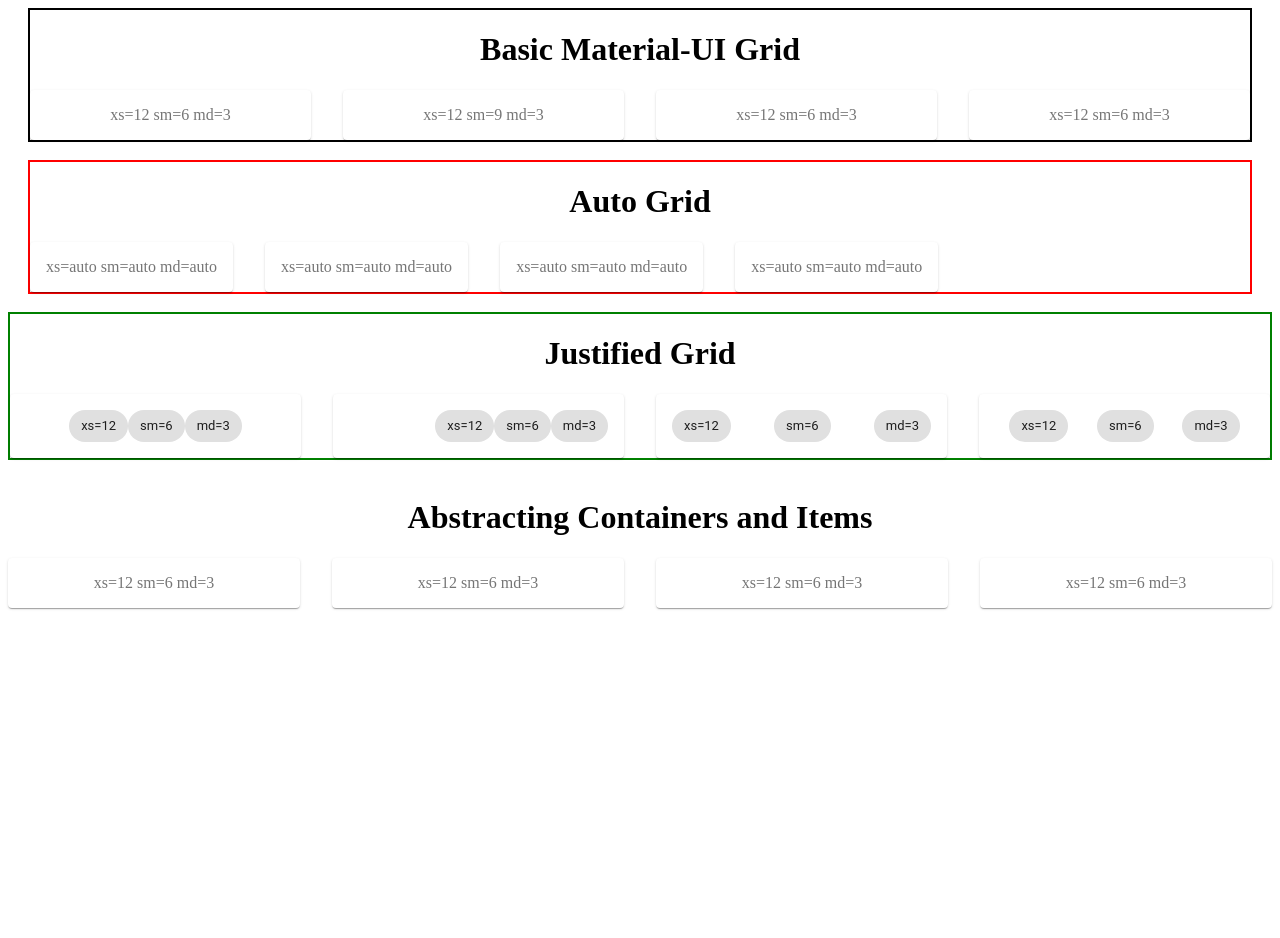
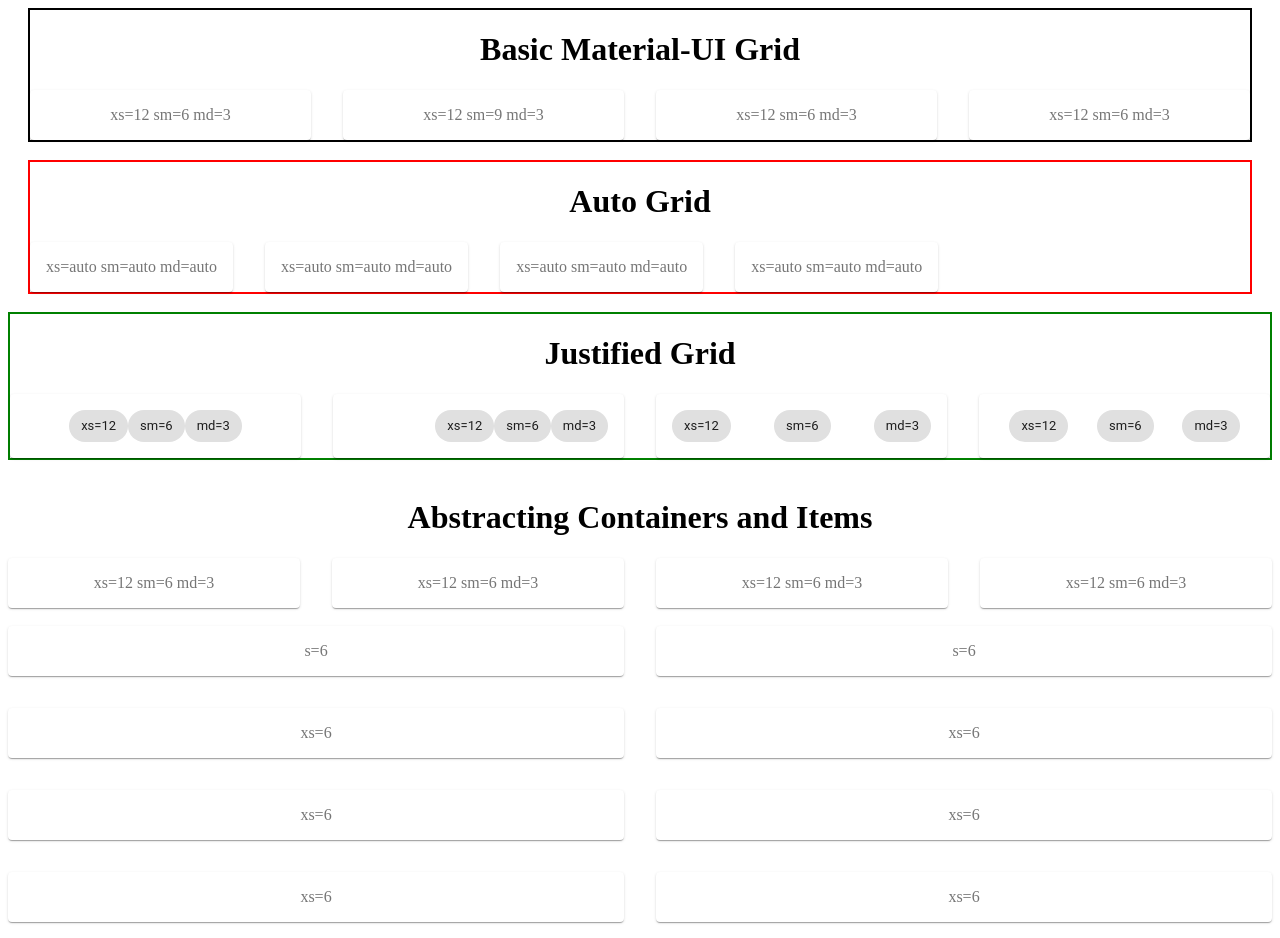
Before and after one commit to mjshuff23/material-ui-lessons, a React (Create React App) app in the folder material-ui-lesson/: page / in a window 1280 px wide. Before the commit the page ends 800 px from the top, so only its background shows below. Built offline with nearby package versions, Linux system fonts and the light colour scheme.

Commit message:
finished fixedColumnsWidth

```diff
--- a/material-ui-lesson/src/App.js
+++ b/material-ui-lesson/src/App.js
@@ -3,6 +3,7 @@
 import AutoGrid from './components/Grid/AutoGrid';
 import JustifiedGrid from './components/Grid/JustifiedGrid';
 import AbstractingContainersAndItems from './components/Grid/AbstractingContainers';
+import FixedColumnLayout from './components/Grid/FixedColumnGrid';
 
 const App = () => (
   <div>
@@ -13,6 +14,8 @@
     <JustifiedGrid />
     <br />
     <AbstractingContainersAndItems />
+    <br />
+    <FixedColumnLayout />
   </div>
 );
 
--- /dev/null
+++ b/material-ui-lesson/src/components/Grid/FixedColumnGrid.js
@@ -0,0 +1,47 @@
+import React from 'react';
+import { withStyles } from '@material-ui/core/styles';
+import Paper from '@material-ui/core/Paper';
+import Grid from '@material-ui/core/Grid';
+
+const styles = (theme) => ({
+  root: {
+    flexGrow: 1,
+  },
+  paper: {
+    padding: theme.spacing(2),
+    textAlign: 'center',
+    color: theme.palette.text.secondary,
+  },
+});
+
+const FixedColumnLayout = withStyles(styles)(({ classes, width = 6 }) => (
+  <div className={classes.root}>
+    <Grid container spacing={4}>
+      <Grid item xs={width}>
+        <Paper className={classes.paper}>s={width}</Paper>
+      </Grid>
+      <Grid item xs={width}>
+        <Paper className={classes.paper}>s={width}</Paper>
+      </Grid>
+      <Grid item xs={width}>
+        <Paper className={classes.paper}>xs={width}</Paper>
+      </Grid>
+      <Grid item xs={width}>
+        <Paper className={classes.paper}>xs={width}</Paper>
+      </Grid>
+      <Grid item xs={width}>
+        <Paper className={classes.paper}>xs={width}</Paper>
+      </Grid>
+      <Grid item xs={width}>
+        <Paper className={classes.paper}>xs={width}</Paper>
+      </Grid>
+      <Grid item xs={width}>
+        <Paper className={classes.paper}>xs={width}</Paper>
+      </Grid>
+      <Grid item xs={width}>
+        <Paper className={classes.paper}>xs={width}</Paper>
+      </Grid>
+    </Grid>
+  </div>
+));
+export default FixedColumnLayout;
--- a/material-ui-lesson/src/components/Grid/JustifiedGrid.js
+++ b/material-ui-lesson/src/components/Grid/JustifiedGrid.js
@@ -24,7 +24,7 @@
     <Grid container spacing={4}>
       <Grid item xs={12} sm={6} md={3}>
         <Paper className={classes.paper}>
-          <Grid container justify='center'>
+          <Grid container justifyContent='center'>
             <Grid item>
               <Chip label='xs=12' />
             </Grid>
@@ -39,7 +39,7 @@
       </Grid>
       <Grid item xs={12} sm={6} md={3}>
         <Paper className={classes.paper}>
-          <Grid container justify='flex-end'>
+          <Grid container justifyContent='flex-end'>
             <Grid item>
               <Chip label='xs=12' />
             </Grid>
@@ -54,7 +54,7 @@
       </Grid>
       <Grid item xs={12} sm={6} md={3}>
         <Paper className={classes.paper}>
-          <Grid container justify='space-between'>
+          <Grid container justifyContent='space-between'>
             <Grid item>
               <Chip label='xs=12' />
             </Grid>
@@ -69,7 +69,7 @@
       </Grid>
       <Grid item xs={12} sm={6} md={3}>
         <Paper className={classes.paper}>
-          <Grid container justify='space-around'>
+          <Grid container justifyContent='space-around'>
             <Grid item>
               <Chip label='xs=12' />
             </Grid>
```
